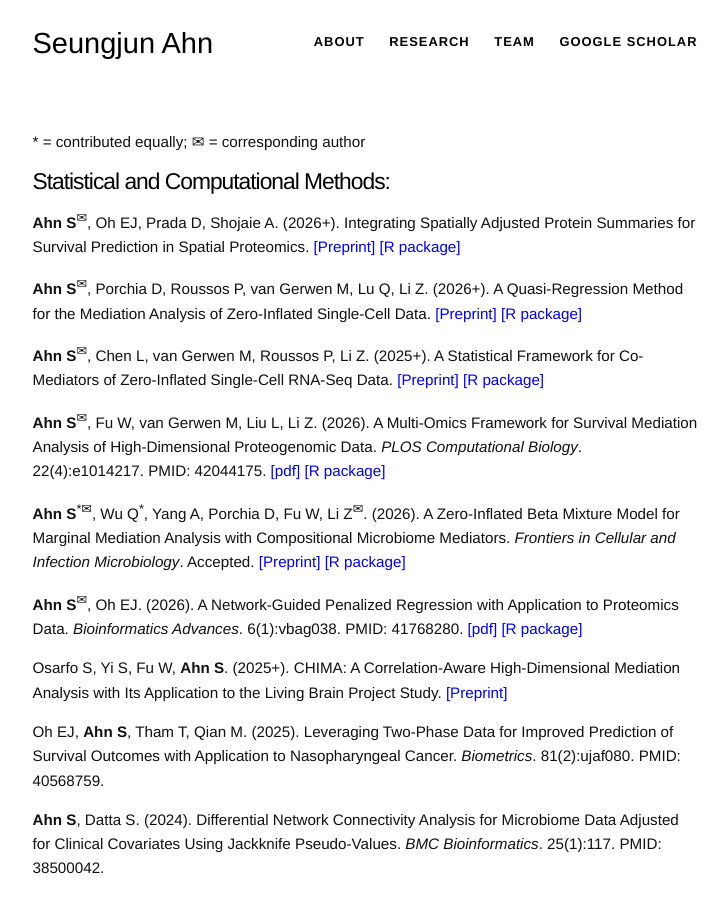
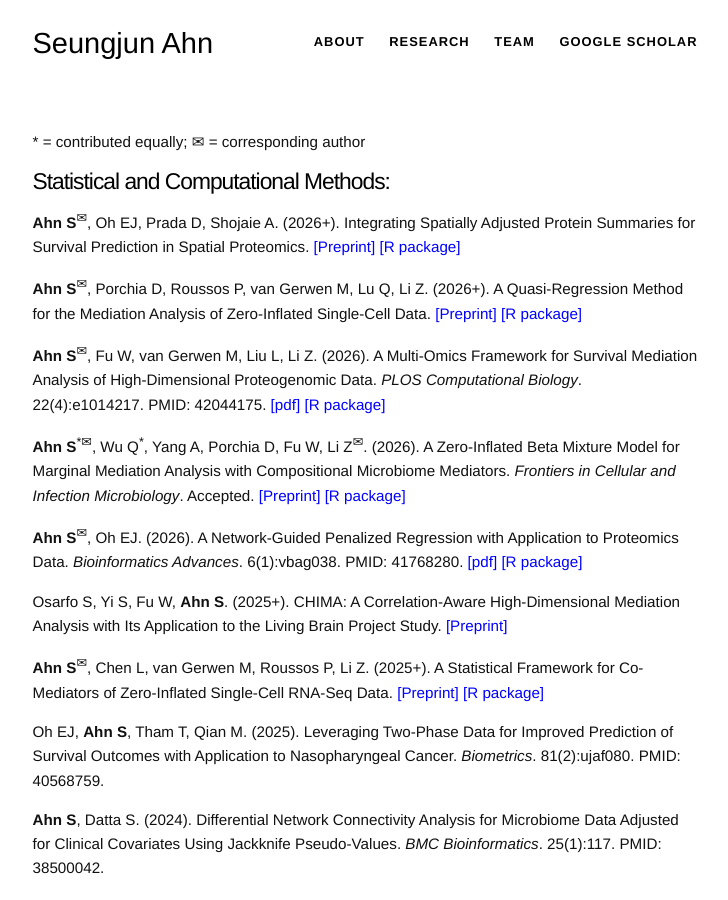
Before and after one commit to sjahnn/sjahnn.github.io, a Jekyll site: the page built from research.md, in a window 1280 px wide and 900 px high. Shown: the whole window, without its empty margins (275-1003 px from the left). Built offline with Jekyll 4.4.1, drawn with Linux system fonts in a browser that asks for light colours; some of the changed lines change nothing that is shown.

Commit message:
Update research.md

```diff
--- a/research.md
+++ b/research.md
@@ -39,8 +39,6 @@ Oh EJ, **Ahn S**, Tham T, Qian M. (2025+). Leveraging Two-Phase Data for Improve
 
 **Ahn S**<sup><span>&#9993;</span></sup>, Porchia D, Roussos P, van Gerwen M, Lu Q, Li Z. (2026+). A Quasi-Regression Method for the Mediation Analysis of Zero-Inflated Single-Cell Data. <a href="https://arxiv.org/abs/2604.08507" style="color: blue;">[Preprint]</a> <a href="https://github.com/sjahnn/QuasiMed" style="color: blue;">[R package]</a>
 
-**Ahn S**<sup><span>&#9993;</span></sup>, Chen L, van Gerwen M, Roussos P, Li Z. (2025+). A Statistical Framework for Co-Mediators of Zero-Inflated Single-Cell RNA-Seq Data. <a href="https://arxiv.org/abs/2507.06113" style="color: blue;">[Preprint]</a> <a href="https://cran.r-project.org/web/packages/MedZIsc/index.html" style="color: blue;">[R package]</a>
-
 **Ahn S**<sup><span>&#9993;</span></sup>, Fu W, van Gerwen M, Liu L, Li Z. (2026). A Multi-Omics Framework for Survival Mediation Analysis of High-Dimensional Proteogenomic Data. *PLOS Computational Biology*. 22(4):e1014217. PMID: 42044175. <a href="https://journals.plos.org/ploscompbiol/article?id=10.1371/journal.pcbi.1014217" style="color: blue;">[pdf]</a> <a href="https://cran.r-project.org/web/packages/SMAHP/index.html" style="color: blue;">[R package]</a>
 
 **Ahn S**<sup><span>&#42;</span></sup><sup><span>&#9993;</span></sup>, Wu Q<sup><span>&#42;</span></sup>, Yang A, Porchia D, Fu W, Li Z<sup><span>&#9993;</span></sup>. (2026). A Zero-Inflated Beta Mixture Model for Marginal Mediation Analysis with Compositional Microbiome Mediators. *Frontiers in Cellular and Infection Microbiology*. Accepted. <a href="https://arxiv.org/abs/2605.04372" style="color: blue;">[Preprint]</a> <a href="https://github.com/fuweijia/ZIBM" style="color: blue;">[R package]</a>
@@ -48,6 +46,8 @@ Oh EJ, **Ahn S**, Tham T, Qian M. (2025+). Leveraging Two-Phase Data for Improve
 **Ahn S**<sup><span>&#9993;</span></sup>, Oh EJ. (2026). A Network-Guided Penalized Regression with Application to Proteomics Data. *Bioinformatics Advances*. 6(1):vbag038. PMID: 41768280. <a href="https://doi.org/10.1093/bioadv/vbag038" style="color: blue;">[pdf]</a> <a href="https://cran.r-project.org/web/packages/NetGreg/index.html" style="color: blue;">[R package]</a>
 
 Osarfo S, Yi S, Fu W, **Ahn S**. (2025+). CHIMA: A Correlation-Aware High-Dimensional Mediation Analysis with Its Application to the Living Brain Project Study. <a href="https://arxiv.org/abs/2508.16883" style="color: blue;">[Preprint]</a>
+
+**Ahn S**<sup><span>&#9993;</span></sup>, Chen L, van Gerwen M, Roussos P, Li Z. (2025+). A Statistical Framework for Co-Mediators of Zero-Inflated Single-Cell RNA-Seq Data. <a href="https://arxiv.org/abs/2507.06113" style="color: blue;">[Preprint]</a> <a href="https://cran.r-project.org/web/packages/MedZIsc/index.html" style="color: blue;">[R package]</a>
 
 Oh EJ, **Ahn S**, Tham T, Qian M. (2025). Leveraging Two-Phase Data for Improved Prediction of Survival Outcomes with Application to Nasopharyngeal Cancer. *Biometrics*. 81(2):ujaf080. PMID: 40568759.
 
```
